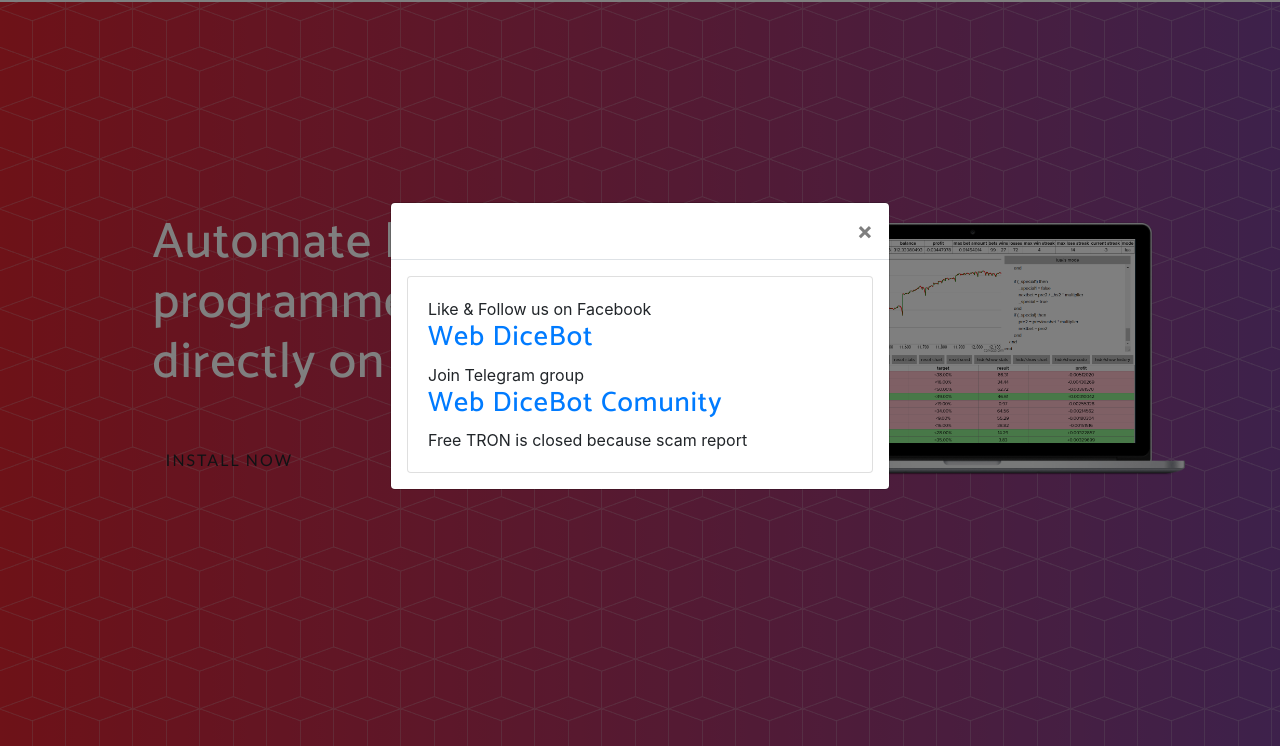
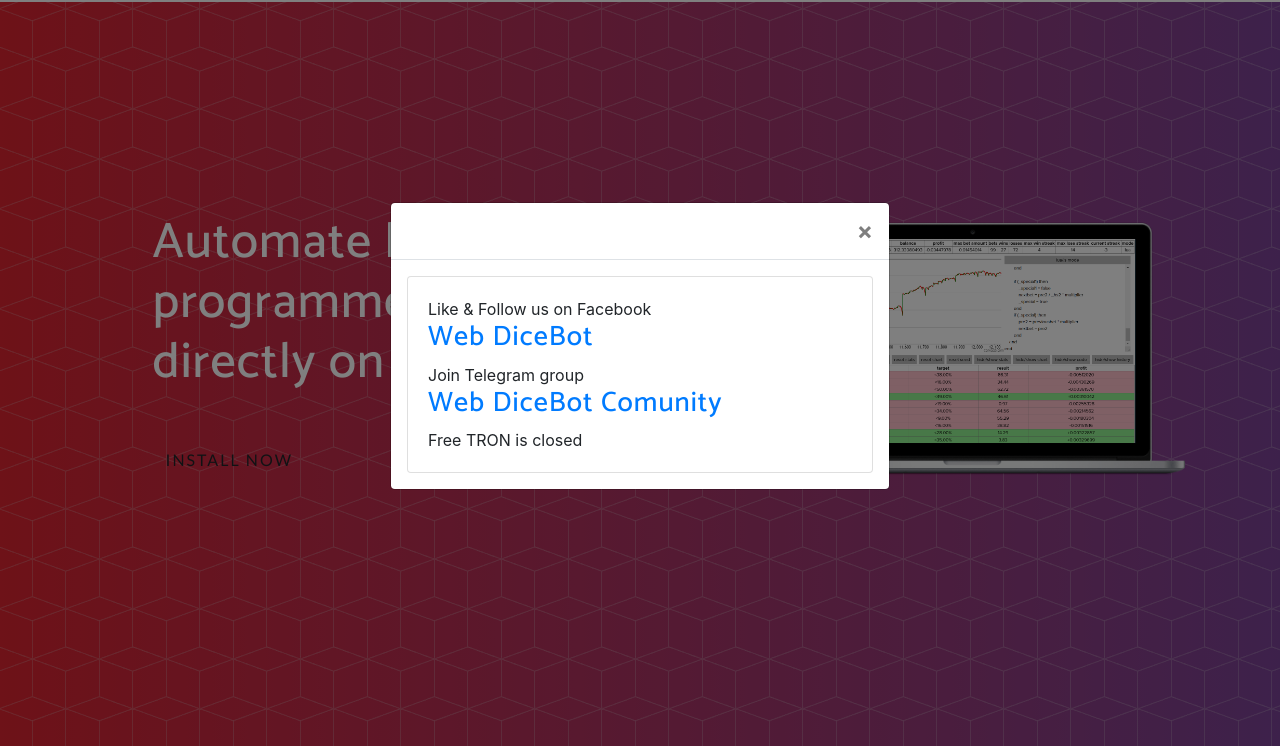
Before and after one commit to mhqb365/webdicebot, a website with bundled scripts: page index.html in a window 1280 px wide. Shown: the part 54-800 px from the top of the page. Built offline with nearby package versions, Linux system fonts and the light colour scheme; a script that the page names is missing; files whose address does not match are found by name; a web font is replaced by a local one.

Commit message:
new-deploy

```diff
--- a/index.html
+++ b/index.html
@@ -53,7 +53,7 @@
               <a href="https://t.me/webdicebot_comunity" target="_blank">
                 <h3>Web DiceBot Comunity</h3>
               </a>
-              Free TRON is closed because scam report
+              Free TRON is closed
             </div>
           </div>
         </div>
```
